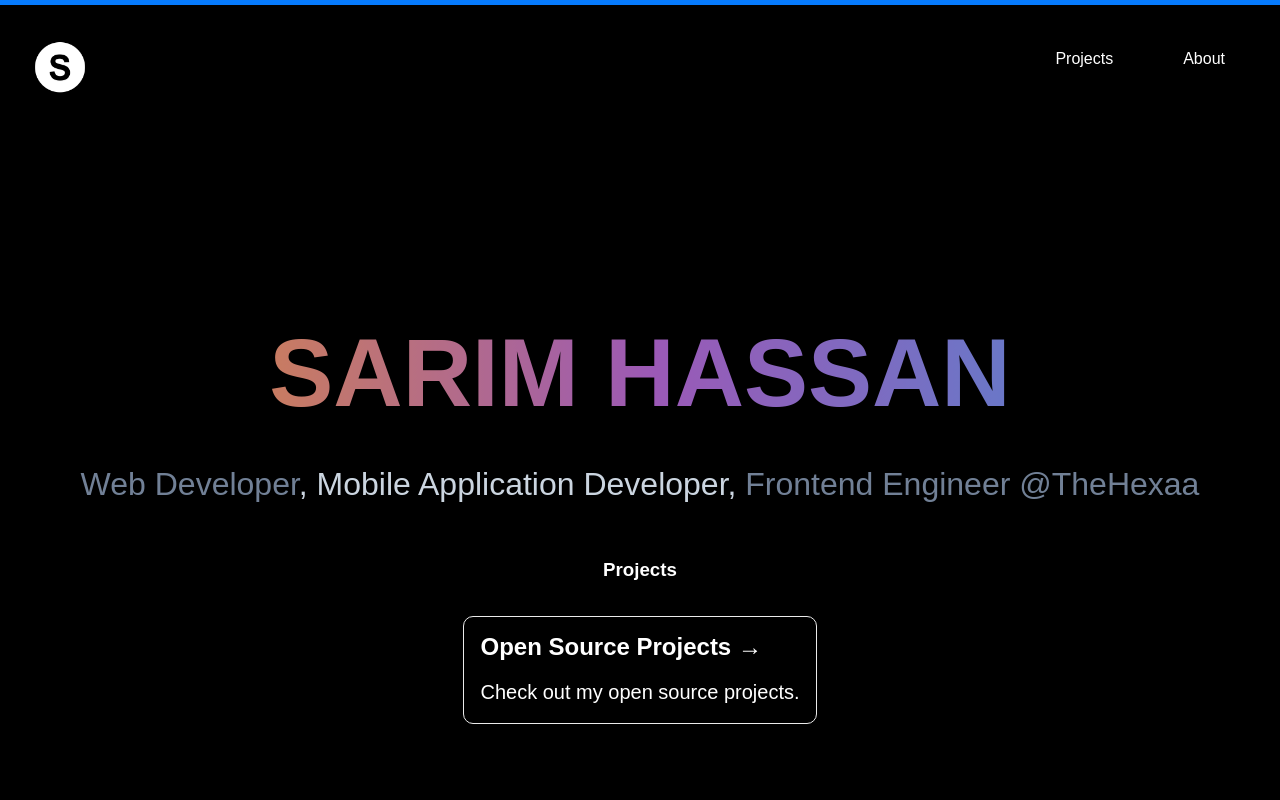
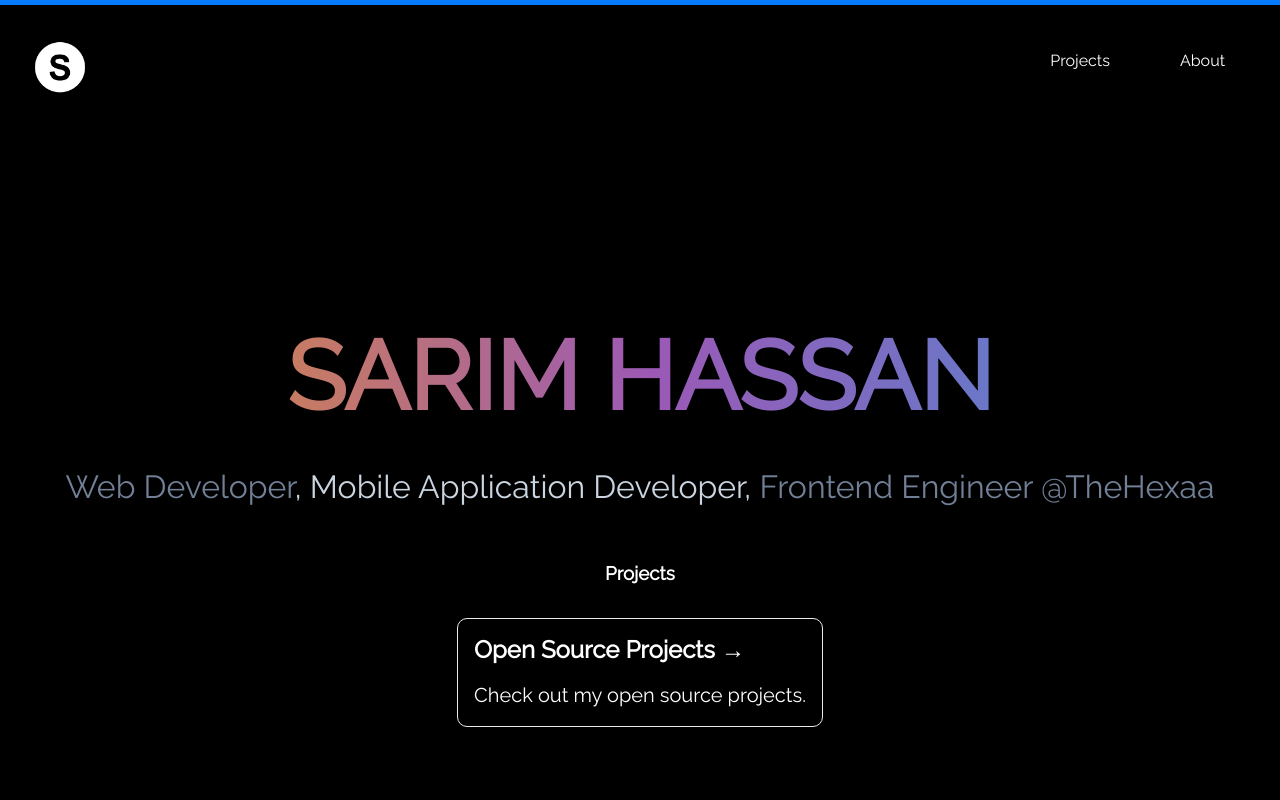
Before and after one commit to msarimhassan/Portfolio, a Next.js app: page / in a window 1280 px wide. Shown: the top 800 px of the page. Built offline with nearby package versions, Linux system fonts and the light colour scheme.

Commit message:
New Font

```diff
--- /dev/null
+++ b/pages/_document.js
@@ -0,0 +1,24 @@
+import Document, { Html, Head, Main, NextScript } from 'next/document';
+
+class MyDocument extends Document {
+    static async getInitialProps(ctx) {
+        const initialProps = await Document.getInitialProps(ctx);
+        return { ...initialProps };
+    }
+
+    render() {
+        return (
+            <Html>
+                <Head>
+                   <link href="https://fonts.googleapis.com/css2?family=Poppins:ital,wght@0,100;0,200;0,300;1,100&family=Raleway:wght@100;400&display=swap" rel="stylesheet"/>
+                </Head>
+                <body>
+                    <Main />
+                    <NextScript />
+                </body>
+            </Html>
+        );
+    }
+}
+
+export default MyDocument;
--- a/styles/About.module.css
+++ b/styles/About.module.css
@@ -3,6 +3,7 @@
    display: flex;
    align-items: center;
    justify-content: center;
+   font-family: 'Raleway', sans-serif;
 }
 
 .introContainer{
@@ -45,6 +46,7 @@
    font-weight: bolder;
    padding: 10px 20px;
    margin: 5px;
+   font-family: 'Raleway', sans-serif;
 }
 .linkedinbtn{
    border: 1px solid #4a5568;
@@ -58,6 +60,7 @@
       padding: 10px 20px;
       margin: 5px;
       justify-content: space-between;
+      font-family: 'Raleway', sans-serif;
 }
 .btnText{
    padding: 0px 5px;
--- a/styles/Footer.module.css
+++ b/styles/Footer.module.css
@@ -4,6 +4,7 @@
     justify-content: center;
     align-items: center;
     flex-direction: column;
+font-family: 'Raleway', sans-serif;
 }
 .footer a {
     display: flex;
--- a/styles/Header.module.css
+++ b/styles/Header.module.css
@@ -8,6 +8,7 @@
    display: inline;
    margin: 20px;
   padding: 5px 15px;
+font-family: 'Raleway', sans-serif;
 }
 
 .headerMenu>li:hover{
--- a/styles/Home.module.css
+++ b/styles/Home.module.css
@@ -58,6 +58,7 @@
 }
 .title {
   margin: 0;
+font-family: 'Raleway', sans-serif;
   line-height: 1.15;
   font-size: 6rem;
   font-weight: bolder;
@@ -88,12 +89,14 @@
   flex-wrap: wrap;
   max-width: 800px;
   flex-direction: column;
+  font-family: 'Raleway', sans-serif;
 }
 .description {
   margin: 2rem 2em;
   line-height: 1.5;
   font-size: 2rem;
   color: #cbd5e0;
+  font-family: 'Raleway', sans-serif;
 }
 .card {
   margin: 1rem;
@@ -115,6 +118,7 @@
 .card h2 {
   margin: 0 0 1rem 0;
   font-size: 1.5rem;
+  font-family: 'Raleway', sans-serif;
 }
 
 .card p {
--- a/styles/Projects.module.css
+++ b/styles/Projects.module.css
@@ -14,6 +14,7 @@
 }
 .card>h2{
     color: #4299e1;
+    font-family: 'Raleway', sans-serif;
 }
 
 .container{
@@ -27,6 +28,7 @@
     align-items: center;
     line-height: 0.2;
     flex-direction: column;
+    font-family: 'Raleway', sans-serif;
 }
 .cardContainer{
     display: flex;
```
